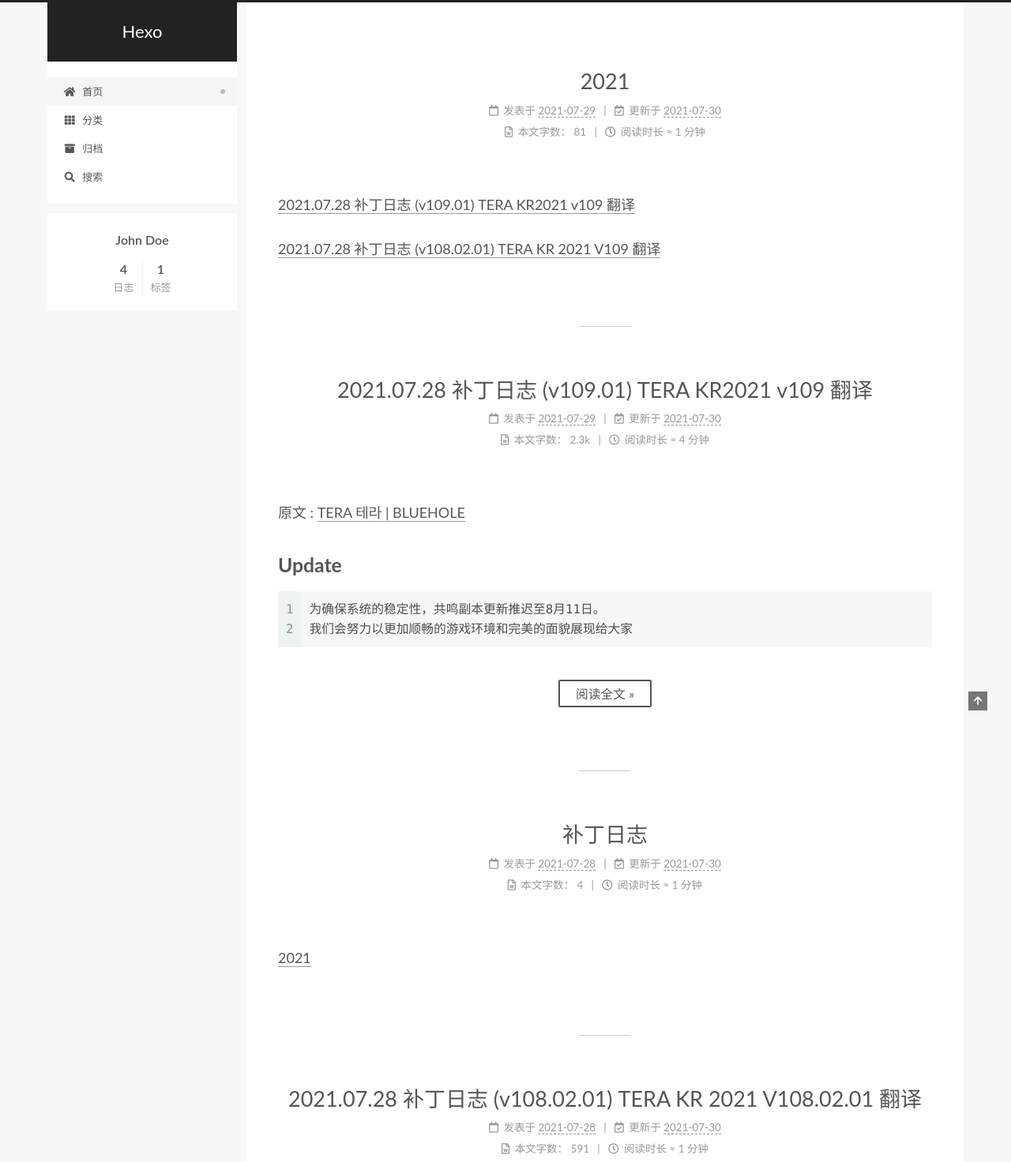
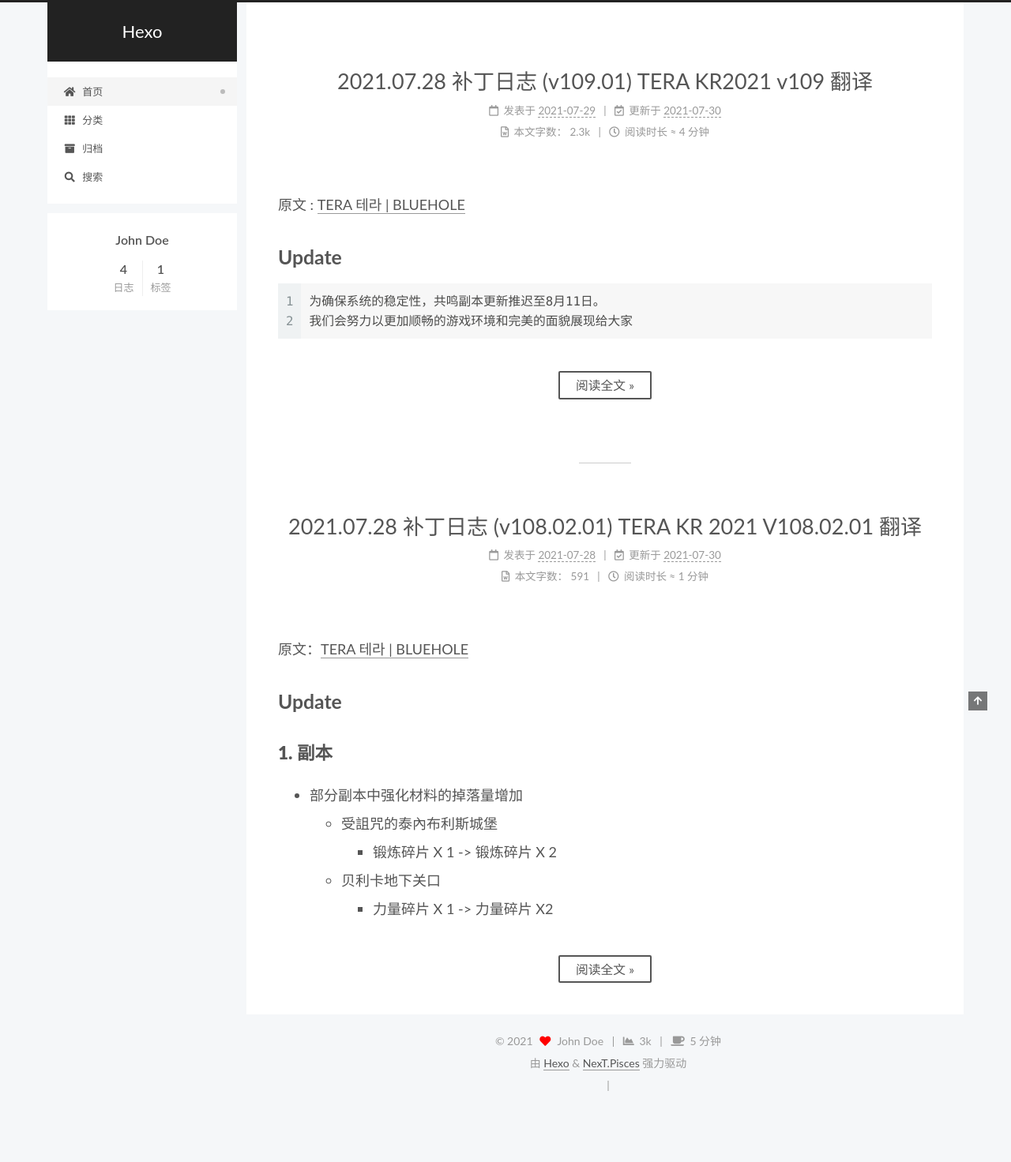
Before and after one commit to azhu949/azhu949.github.io, a plain HTML site: page index.html in a window 1280 px wide. Shown: the top 1472 px of the page at 79% size. After the commit the page ends 1409 px from the top, so only its background shows below. Drawn offline with Linux system fonts and the light colour scheme; some packages are replaced by stand-ins of ours; a script that the page names is missing.

Commit message:
Site updated: 2021-07-30 11:20:16

```diff
--- a/css/main.css
+++ b/css/main.css
@@ -1168,7 +1168,7 @@
 }
 .links-of-author a::before,
 .links-of-author span.exturl::before {
-  background: #f77f73;
+  background: #deff63;
   border-radius: 50%;
   content: ' ';
   display: inline-block;
--- a/index.html
+++ b/index.html
@@ -35,7 +35,7 @@
   // https://hexo.io/docs/variables.html
   CONFIG.page = {
     sidebar: "",
-    isHome : true,
+    isHome : false,
     isPost : false,
     lang   : 'zh-CN'
   };
@@ -178,86 +178,6 @@
 
 
   <article itemscope itemtype="http://schema.org/Article" class="post-block" lang="zh-CN">
-    <link itemprop="mainEntityOfPage" href="http://example.com/2021/07/29/2021/2021/">
-
-    <span hidden itemprop="author" itemscope itemtype="http://schema.org/Person">
-      <meta itemprop="image" content="/images/avatar.gif">
-      <meta itemprop="name" content="John Doe">
-      <meta itemprop="description" content="">
-    </span>
-
-    <span hidden itemprop="publisher" itemscope itemtype="http://schema.org/Organization">
-      <meta itemprop="name" content="Hexo">
-    </span>
-      <header class="post-header">
-        <h2 class="post-title" itemprop="name headline">
-
-            <a href="/2021/07/29/2021/2021/" class="post-title-link" itemprop="url">2021</a>
-        </h2>
-
-        <div class="post-meta">
-            <span class="post-meta-item">
-              <span class="post-meta-item-icon">
-                <i class="far fa-calendar"></i>
-              </span>
-              <span class="post-meta-item-text">发表于</span>
-
-              <time title="创建时间：2021-07-29 10:33:52" itemprop="dateCreated datePublished" datetime="2021-07-29T10:33:52+08:00">2021-07-29</time>
-            </span>
-              <span class="post-meta-item">
-                <span class="post-meta-item-icon">
-                  <i class="far fa-calendar-check"></i>
-                </span>
-                <span class="post-meta-item-text">更新于</span>
-                <time title="修改时间：2021-07-30 10:33:25" itemprop="dateModified" datetime="2021-07-30T10:33:25+08:00">2021-07-30</time>
-              </span>
-
-          <br>
-            <span class="post-meta-item" title="本文字数">
-              <span class="post-meta-item-icon">
-                <i class="far fa-file-word"></i>
-              </span>
-                <span class="post-meta-item-text">本文字数：</span>
-              <span>81</span>
-            </span>
-            <span class="post-meta-item" title="阅读时长">
-              <span class="post-meta-item-icon">
-                <i class="far fa-clock"></i>
-              </span>
-                <span class="post-meta-item-text">阅读时长 &asymp;</span>
-              <span>1 分钟</span>
-            </span>
-
-        </div>
-      </header>
-
-
-
-
-    <div class="post-body" itemprop="articleBody">
-
-
-          <p><a href="/2021/07/29/2021/v109.01TERAKR/">2021.07.28 补丁日志 (v109.01)  TERA KR2021 v109 翻译</a></p>
-<p><a href="/2021/07/28/2021/V108.02.01TERAKR/">2021.07.28 补丁日志 (v108.02.01) TERA KR 2021 V109 翻译</a></p>
-
-
-    </div>
-
-
-
-
-      <footer class="post-footer">
-        <div class="post-eof"></div>
-      </footer>
-  </article>
-
-
-
-
-
-
-
-  <article itemscope itemtype="http://schema.org/Article" class="post-block" lang="zh-CN">
     <link itemprop="mainEntityOfPage" href="http://example.com/2021/07/29/2021/v109.01TERAKR/">
 
     <span hidden itemprop="author" itemscope itemtype="http://schema.org/Person">
@@ -326,85 +246,6 @@
               </a>
             </div>
           <!--/noindex-->
-
-
-    </div>
-
-
-
-
-      <footer class="post-footer">
-        <div class="post-eof"></div>
-      </footer>
-  </article>
-
-
-
-
-
-
-
-  <article itemscope itemtype="http://schema.org/Article" class="post-block" lang="zh-CN">
-    <link itemprop="mainEntityOfPage" href="http://example.com/2021/07/28/2021/PatchNotes/">
-
-    <span hidden itemprop="author" itemscope itemtype="http://schema.org/Person">
-      <meta itemprop="image" content="/images/avatar.gif">
-      <meta itemprop="name" content="John Doe">
-      <meta itemprop="description" content="">
-    </span>
-
-    <span hidden itemprop="publisher" itemscope itemtype="http://schema.org/Organization">
-      <meta itemprop="name" content="Hexo">
-    </span>
-      <header class="post-header">
-        <h2 class="post-title" itemprop="name headline">
-
-            <a href="/2021/07/28/2021/PatchNotes/" class="post-title-link" itemprop="url">补丁日志</a>
-        </h2>
-
-        <div class="post-meta">
-            <span class="post-meta-item">
-              <span class="post-meta-item-icon">
-                <i class="far fa-calendar"></i>
-              </span>
-              <span class="post-meta-item-text">发表于</span>
-
-              <time title="创建时间：2021-07-28 16:07:15" itemprop="dateCreated datePublished" datetime="2021-07-28T16:07:15+08:00">2021-07-28</time>
-            </span>
-              <span class="post-meta-item">
-                <span class="post-meta-item-icon">
-                  <i class="far fa-calendar-check"></i>
-                </span>
-                <span class="post-meta-item-text">更新于</span>
-                <time title="修改时间：2021-07-30 10:24:30" itemprop="dateModified" datetime="2021-07-30T10:24:30+08:00">2021-07-30</time>
-              </span>
-
-          <br>
-            <span class="post-meta-item" title="本文字数">
-              <span class="post-meta-item-icon">
-                <i class="far fa-file-word"></i>
-              </span>
-                <span class="post-meta-item-text">本文字数：</span>
-              <span>4</span>
-            </span>
-            <span class="post-meta-item" title="阅读时长">
-              <span class="post-meta-item-icon">
-                <i class="far fa-clock"></i>
-              </span>
-                <span class="post-meta-item-text">阅读时长 &asymp;</span>
-              <span>1 分钟</span>
-            </span>
-
-        </div>
-      </header>
-
-
-
-
-    <div class="post-body" itemprop="articleBody">
-
-
-          <p><a href="/2021/07/29/2021/2021/">2021</a></p>
 
 
     </div>
```
